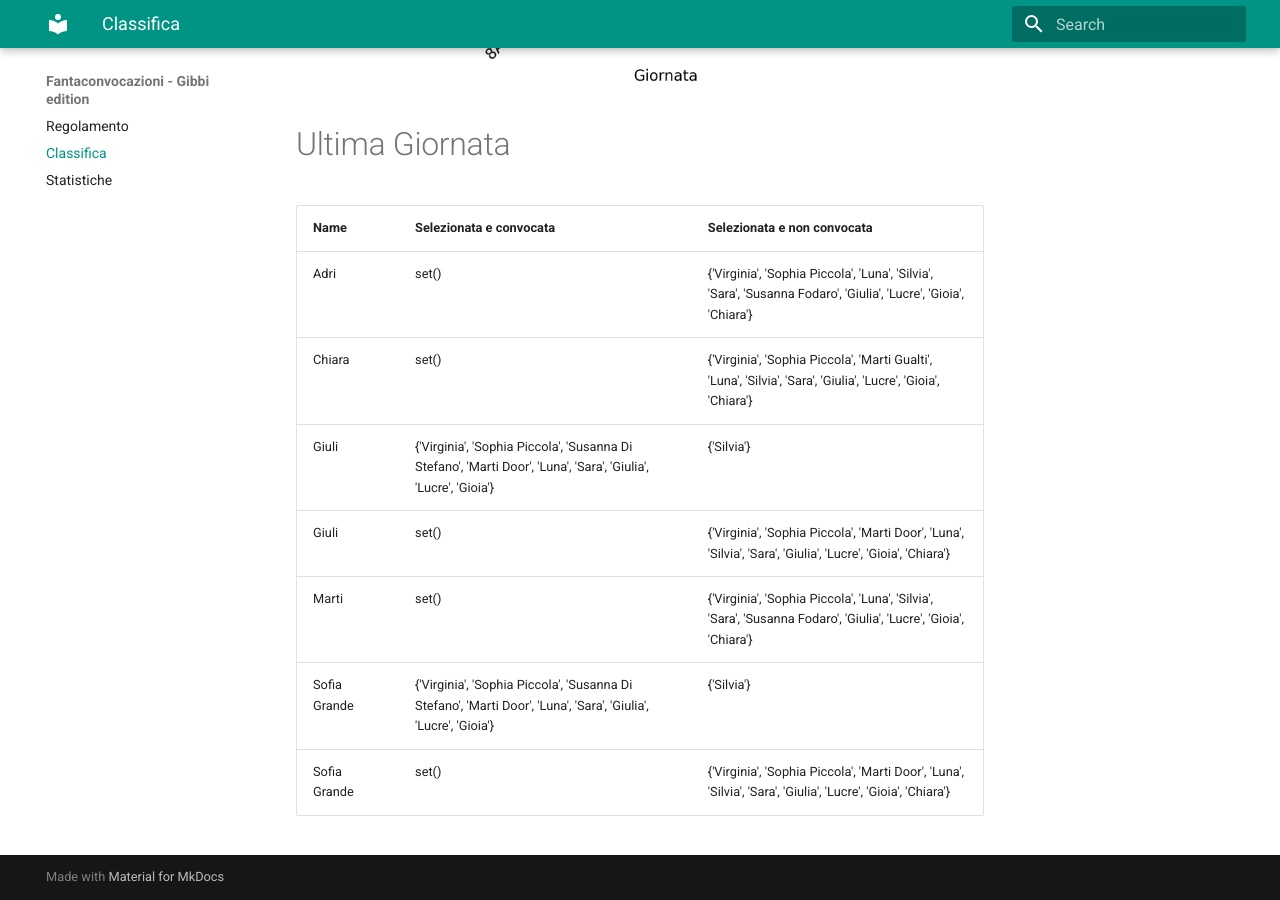
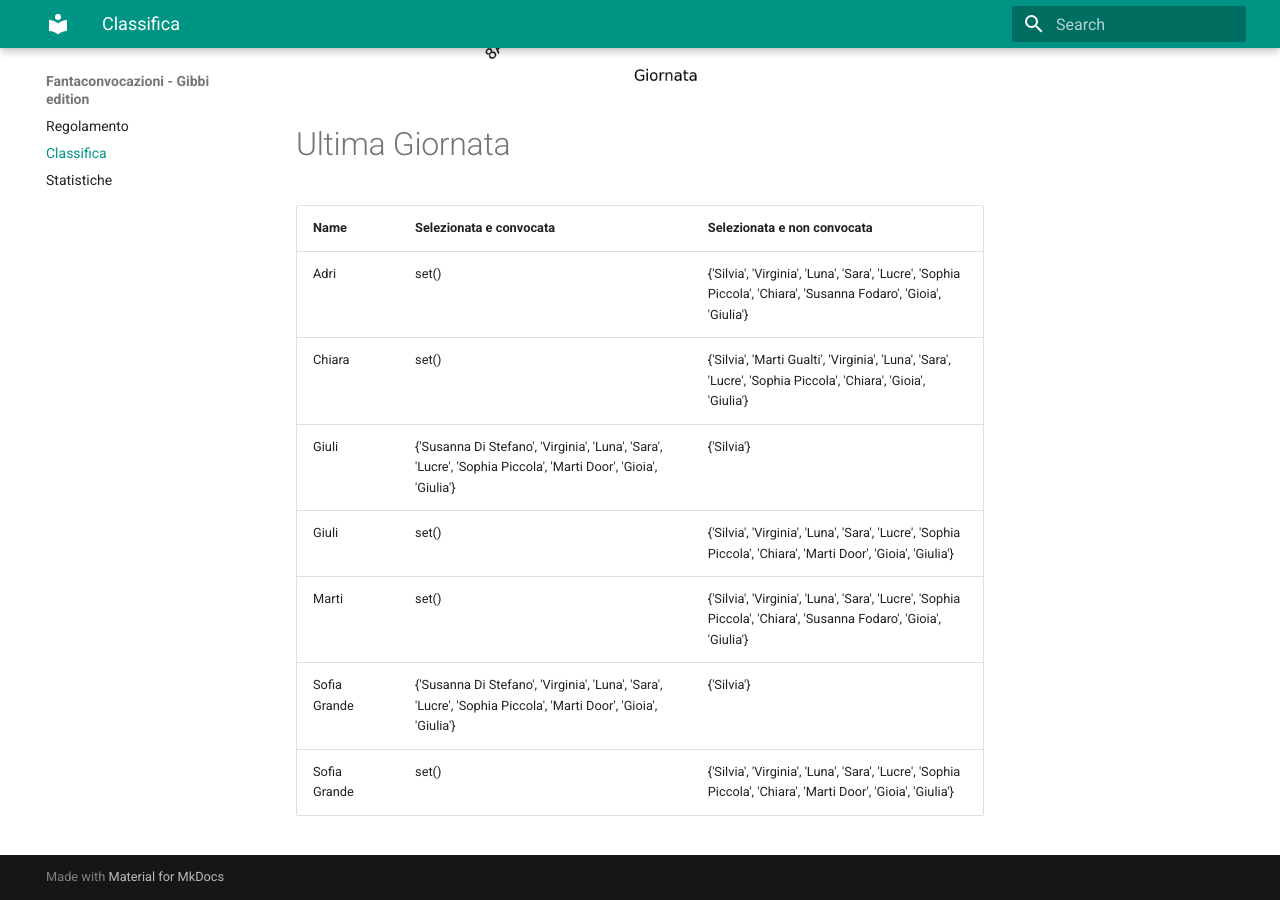
Before and after one commit to martinig94/fantagibbi, an MkDocs documentation site: the page built from docs/Classifica.md, in a window 1280 px wide and 900 px high, scrolled down 1024 px. Built offline with MkDocs 1.6.1 and Material for MkDocs 9.7.7, drawn with Linux system fonts in a browser that asks for light colours.

Commit message:
Auto-update from main.py

```diff
--- a/docs/Classifica.md
+++ b/docs/Classifica.md
@@ -18,11 +18,11 @@
 <!-- START_TABLE CORRECT -->
 | Name         | Selezionata e convocata                                                                                        | Selezionata e non convocata                                                                                      |
 |:-------------|:---------------------------------------------------------------------------------------------------------------|:-----------------------------------------------------------------------------------------------------------------|
-| Adri         | set()                                                                                                          | {'Virginia', 'Sophia Piccola', 'Luna', 'Silvia', 'Sara', 'Susanna Fodaro', 'Giulia', 'Lucre', 'Gioia', 'Chiara'} |
-| Chiara       | set()                                                                                                          | {'Virginia', 'Sophia Piccola', 'Marti Gualti', 'Luna', 'Silvia', 'Sara', 'Giulia', 'Lucre', 'Gioia', 'Chiara'}   |
-| Giuli        | {'Virginia', 'Sophia Piccola', 'Susanna Di Stefano', 'Marti Door', 'Luna', 'Sara', 'Giulia', 'Lucre', 'Gioia'} | {'Silvia'}                                                                                                       |
-| Giuli        | set()                                                                                                          | {'Virginia', 'Sophia Piccola', 'Marti Door', 'Luna', 'Silvia', 'Sara', 'Giulia', 'Lucre', 'Gioia', 'Chiara'}     |
-| Marti        | set()                                                                                                          | {'Virginia', 'Sophia Piccola', 'Luna', 'Silvia', 'Sara', 'Susanna Fodaro', 'Giulia', 'Lucre', 'Gioia', 'Chiara'} |
-| Sofia Grande | {'Virginia', 'Sophia Piccola', 'Susanna Di Stefano', 'Marti Door', 'Luna', 'Sara', 'Giulia', 'Lucre', 'Gioia'} | {'Silvia'}                                                                                                       |
-| Sofia Grande | set()                                                                                                          | {'Virginia', 'Sophia Piccola', 'Marti Door', 'Luna', 'Silvia', 'Sara', 'Giulia', 'Lucre', 'Gioia', 'Chiara'}     |
+| Adri         | set()                                                                                                          | {'Silvia', 'Virginia', 'Luna', 'Sara', 'Lucre', 'Sophia Piccola', 'Chiara', 'Susanna Fodaro', 'Gioia', 'Giulia'} |
+| Chiara       | set()                                                                                                          | {'Silvia', 'Marti Gualti', 'Virginia', 'Luna', 'Sara', 'Lucre', 'Sophia Piccola', 'Chiara', 'Gioia', 'Giulia'}   |
+| Giuli        | {'Susanna Di Stefano', 'Virginia', 'Luna', 'Sara', 'Lucre', 'Sophia Piccola', 'Marti Door', 'Gioia', 'Giulia'} | {'Silvia'}                                                                                                       |
+| Giuli        | set()                                                                                                          | {'Silvia', 'Virginia', 'Luna', 'Sara', 'Lucre', 'Sophia Piccola', 'Chiara', 'Marti Door', 'Gioia', 'Giulia'}     |
+| Marti        | set()                                                                                                          | {'Silvia', 'Virginia', 'Luna', 'Sara', 'Lucre', 'Sophia Piccola', 'Chiara', 'Susanna Fodaro', 'Gioia', 'Giulia'} |
+| Sofia Grande | {'Susanna Di Stefano', 'Virginia', 'Luna', 'Sara', 'Lucre', 'Sophia Piccola', 'Marti Door', 'Gioia', 'Giulia'} | {'Silvia'}                                                                                                       |
+| Sofia Grande | set()                                                                                                          | {'Silvia', 'Virginia', 'Luna', 'Sara', 'Lucre', 'Sophia Piccola', 'Chiara', 'Marti Door', 'Gioia', 'Giulia'}     |
 <!-- END_TABLE CORRECT -->
```
